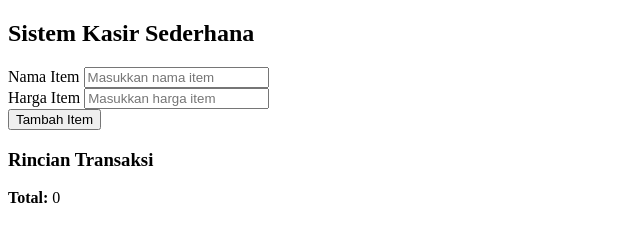
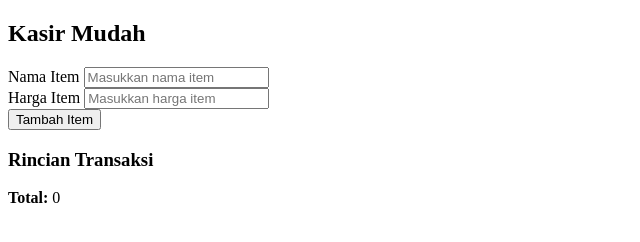
Before and after one commit to rafaelyusia/coba_gitignore, a plain HTML site: page index.html in a window 1280 px wide. Shown: the whole page, without its empty margins (0-640 px from the left). Drawn offline with Linux system fonts and the light colour scheme.

Commit message:
Mengubah judul Sistem

```diff
--- a/index.html
+++ b/index.html
@@ -6,7 +6,7 @@
     <title>Sistem Kasir Sederhana</title>
 </head>
 <body>
-    <h2>Sistem Kasir Sederhana</h2>
+    <h2>Kasir Mudah</h2>
     <div>
         <label for="itemName">Nama Item</label>
         <input type="text" id="itemName" placeholder="Masukkan nama item">
```
